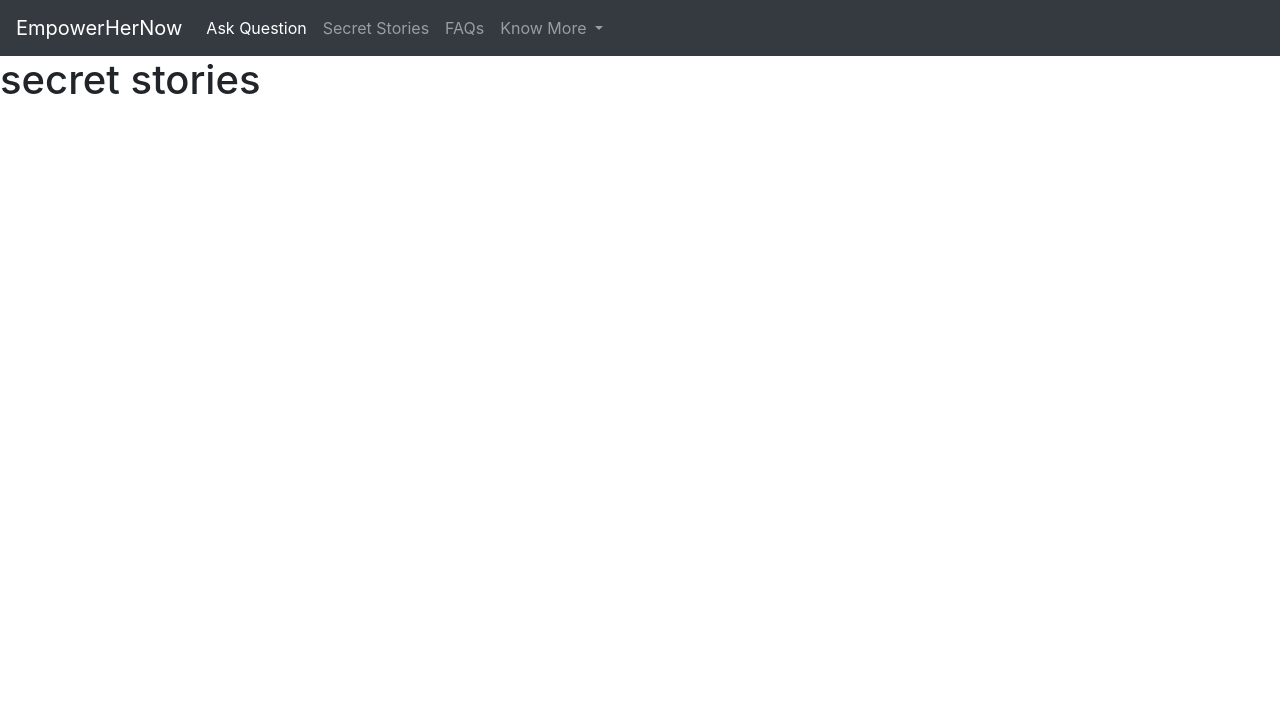
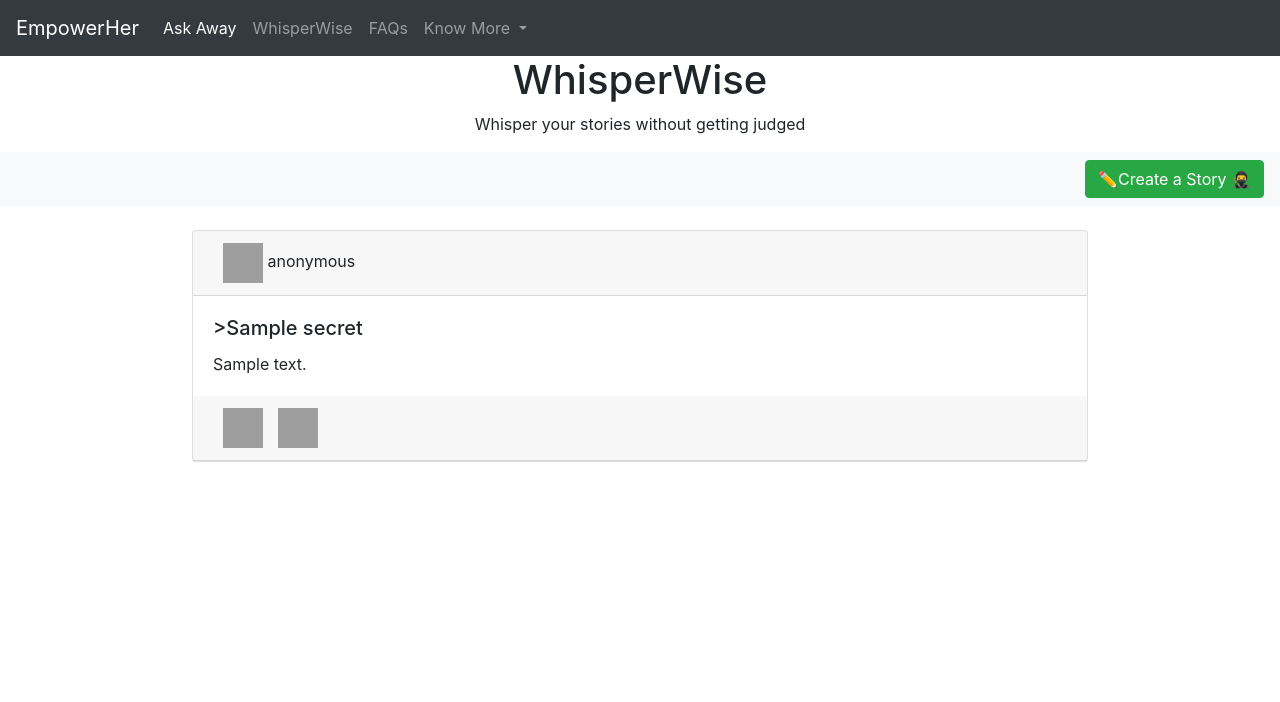
Before and after one commit to hassancodes/empowerher, a Flask app: page /secretstories in a window 1280 px wide. Shown: the top 702 px of the page. Run offline with Flask 2, Linux system fonts and the light colour scheme; a database or web service that is not in the repository returns one stand-in record (values such as "Sample title"); some libraries are stand-ins or nearby versions; grey boxes are pictures that could not be loaded.

Commit message:
adding social media post support

```diff
--- a/app.py
+++ b/app.py
@@ -1,6 +1,6 @@
 from flask import Flask,request,redirect
 from flask import render_template
-from db import addquestions, retrievequestions
+from db import addquestions, retrievequestions,addstory,fetchstories,addunanweredquestions
 import pymongo
 app = Flask(__name__)
 
@@ -22,6 +22,9 @@ def assistance():
 
 
 
+
+#################################################
+#################################################
 @app.route("/askquestion", methods=["GET", "POST"])
 # adding data to the database
 def askquestion():
@@ -31,10 +34,32 @@ def askquestion():
             "title" : title,
             "description": description
             }
-
-    addquestions(data)
+    addunanweredquestions(data)
+    # addquestions(data)
     # this where we need to add a successfully asked question page
     return "You submitted"
+
+@app.route("/submitpost",methods=["GET","POST"])
+def submitpost():
+    # call a function pull all the stories before that
+
+    title = request.form["title"]
+    story = request.form["story"]
+    storydata = {
+        "storytitle" : title,
+        "storydescription": story
+    }
+    addstory(storydata)
+    return "Story Submitted"
+
+
+
+
+
+
+#################################################
+#################################################
+
 
 @app.route("/frequentask")
 def frequentask():
@@ -45,7 +70,13 @@ def frequentask():
 
 @app.route("/secretstories")
 def secretstories():
-    return render_template("secretstories.html")
+    # we will load the random stories
+    storydata = fetchstories()
+    # print(storydata[0]["storytitlep
+    print(storydata)
+
+    return render_template("secretstories.html", storydata=storydata)
+
 
 
 
--- a/db.py
+++ b/db.py
@@ -1,8 +1,13 @@
 # this file is just fo dealing with databases
 import pymongo
+from password import creds
+
 import pprint
-client = pymongo.MongoClient("mongodb+srv://mhassan:622883@questiondb.ow3iutv.mongodb.net/?retryWrites=true&w=majority")
+data = creds()
+
+client = pymongo.MongoClient(f"mongodb+srv://{data['username']}:{data['password']}@questiondb.ow3iutv.mongodb.net/?retryWrites=true&w=majority")
 # creating a database named empower
+
 db = client.empower
 
 
@@ -23,3 +28,38 @@ def retrievequestions():
     retquestions = db.questions
     # returns a lists to display
     return list(retquestions.find())
+
+
+# adding stories to the app
+def addstory(data):
+
+    dblist = db.list_collection_names()
+    if "secrets" in dblist:
+        pass
+    else:
+        db.create_collection("secrets")
+
+    secret = db.secrets
+    secret.insert_one(data)
+    # {
+    #  name :
+    #  title : " "
+    #  story : " "
+    #  }
+
+def fetchstories():
+   secret = db.secrets
+   return list(secret.find())
+
+# print(fetchstories())
+
+
+def  addunanweredquestions(data):
+    dblist = db.list_collection_names()
+    if "unansweredquestions" in dblist:
+        pass
+    else:
+        db.create_collection("unansweredquestions")
+
+    unansquestion = db.unansweredquestions
+    unansquestion.insert_one(data)
--- /dev/null
+++ b/static/anim.js
@@ -0,0 +1,7 @@
+function addcode(){
+
+    let div = document.querySelector(".createpostarea");
+    div.style.display="block";
+    console.log("Hello");
+
+}
--- a/static/style.css
+++ b/static/style.css
@@ -12,13 +12,40 @@ body{
     margin:auto;
 }
 
-.card{
-    padding: 2rem 10rem 2rem 10rem !important;
-    margin:100px;
-}
+
 .cardquestion{
     padding: 2rem 10rem 2rem 10rem !important;
     width: auto;
     margin:auto;
 
 }
+
+.createstory{
+
+    display:flex !important;
+    align-items: right !important;
+    justify-content: right !important;
+}
+
+.createpostarea{
+    width:50%;
+    margin:auto;
+    display:none;
+}
+
+.storycards{
+    width : 70%;
+    margin:auto;
+}
+
+.posts{
+    width:60%;
+    margin:auto;
+}
+
+
+.card-header li{
+    list-style: none;
+    display:inline;
+    margin-left:10px;
+}
--- a/templates/footer.html
+++ b/templates/footer.html
@@ -5,12 +5,10 @@
     </div>
   </nav>
 
-
-
-
-
   <script src="https://code.jquery.com/jquery-3.2.1.slim.min.js" integrity="sha384-KJ3o2DKtIkvYIK3UENzmM7KCkRr/rE9/Qpg6aAZGJwFDMVNA/GpGFF93hXpG5KkN" crossorigin="anonymous"></script>
   <script src="https://cdn.jsdelivr.net/npm/popper.js@1.12.9/dist/umd/popper.min.js" integrity="sha384-ApNbgh9B+Y1QKtv3Rn7W3mgPxhU9K/ScQsAP7hUibX39j7fakFPskvXusvfa0b4Q" crossorigin="anonymous"></script>
   <script src="https://cdn.jsdelivr.net/npm/bootstrap@4.0.0/dist/js/bootstrap.min.js" integrity="sha384-JZR6Spejh4U02d8jOt6vLEHfe/JQGiRRSQQxSfFWpi1MquVdAyjUar5+76PVCmYl" crossorigin="anonymous"></script>
+  <script src="{{url_for('static',filename='anim.js')}}"></script>
+
 </body>
 </html>
--- a/templates/frequentask.html
+++ b/templates/frequentask.html
@@ -16,6 +16,11 @@
           <!-- <h5 class="card-title">Special title treatment</h5> -->
           <p class="card-text">Answer : {{dict_item['description']}}</p>
         </div>
+        <br>
+        <ul class="card-header">
+          <li><img src="https://img.icons8.com/material/256/bookmark-outline.png" width=40 height=40 alt=""> Save</li>
+          <li><img src="https://img.icons8.com/ios-glyphs/256/share-rounded.png" width=40 height=40 alt=""> Share</li>
+        </ul>
       </div>
 {% endfor %}
 {% include "footer.html" %}
--- a/templates/header.html
+++ b/templates/header.html
@@ -7,21 +7,59 @@
      <link rel="stylesheet" href="{{url_for('static',filename='style.css')}}">
     <link rel="stylesheet" href="https://cdn.jsdelivr.net/npm/bootstrap@4.0.0/dist/css/bootstrap.min.css" integrity="sha384-Gn5384xqQ1aoWXA+058RXPxPg6fy4IWvTNh0E263XmFcJlSAwiGgFAW/dAiS6JXm" crossorigin="anonymous">
 
-    <title>EmpowerHerNow | Empowering Women, Enhancing Lives</title>
-</head>
+    <title>EmpowerHer | Empowering Women, Enhancing Lives</title>
+    <script>
+      function addReadMore(text) {
+        if (text.length <= 50) {
+          return text;
+        }
+        const shortenedText = text.substring(0, 50) + '...';
+        const expandedText = text;
+
+        const readMoreButton = document.createElement('button');
+        readMoreButton.innerHTML = 'Read More';
+        readMoreButton.style.backgroundColor = '#4CAF50';
+        readMoreButton.style.color = 'white';
+        readMoreButton.style.padding = '10px 20px';
+        readMoreButton.style.border = 'none';
+        readMoreButton.style.cursor = 'pointer';
+
+        const textContainer = document.createElement('p');
+        textContainer.innerHTML = shortenedText;
+        textContainer.style.display = 'inline';
+
+        readMoreButton.addEventListener('click', function() {
+          if (textContainer.innerHTML === shortenedText) {
+            textContainer.innerHTML = expandedText;
+            readMoreButton.innerHTML = 'Read Less';
+          } else {
+            textContainer.innerHTML = shortenedText;
+            readMoreButton.innerHTML = 'Read More';
+          }
+        });
+
+        const readMoreContainer = document.createElement('div');
+        readMoreContainer.appendChild(textContainer);
+        readMoreContainer.appendChild(readMoreButton);
+
+        return readMoreContainer.outerHTML;
+      }
+    </script>
+
+  </head>
 <body>
     <nav class="navbar navbar-expand-lg navbar-dark bg-dark">
-        <a class="navbar-brand" href="/">EmpowerHerNow</a>
+        <a class="navbar-brand" href="/">EmpowerHer</a>
         <button class="navbar-toggler" type="button" data-toggle="collapse" data-target="#navbarNavDropdown" aria-controls="navbarNavDropdown" aria-expanded="false" aria-label="Toggle navigation">
           <span class="navbar-toggler-icon"></span>
         </button>
         <div class="collapse navbar-collapse" id="navbarNavDropdown">
           <ul class="navbar-nav">
             <li class="nav-item active">
-              <a class="nav-link" href='{{url_for("assistance")}}'>Ask Question <span class="sr-only">(current)</span></a>
+              <a class="nav-link" href='{{url_for("assistance")}}'>Ask Away <span class="sr-only">(current)</span></a>
             </li>
             <li class="nav-item">
-              <a class="nav-link" href='{{url_for("secretstories")}}'>Secret Stories</a>
+              <a class="nav-link" href='{{url_for("secretstories")}}'>WhisperWise</a>
             </li>
             <li class="nav-item">
               <a class="nav-link" href='{{url_for("frequentask")}}'>FAQs</a>
@@ -31,7 +69,7 @@
                 Know More
               </a>
               <div class="dropdown-menu" aria-labelledby="navbarDropdownMenuLink">
-                <a class="dropdown-item" href="#">Problem</a>
+                <a class="dropdown-item" href="#">About Us</a>
                 <a class="dropdown-item" href="#">Another action</a>
                 <a class="dropdown-item" href="#">Something else here</a>
               </div>
--- a/templates/index.html
+++ b/templates/index.html
@@ -1,3 +1,8 @@
 {% include "header.html" %}
+working fine now
 <h1>This is index.html lol </h1>
+
+
+
+
 {% include "footer.html" %}
--- a/templates/secretstories.html
+++ b/templates/secretstories.html
@@ -1,3 +1,50 @@
 {% include "header.html" %}
-<h1>secret stories</h1>
+<h1 align=center>WhisperWise</h1>
+<p align=center>Whisper your stories without getting judged</p>
+
+<nav class="navbar navbar-expand-lg navbar-light bg-light createstory">
+    <button type="button" class="btn btn-success" onclick="addcode()">✏️Create a Story 🥷</button>
+
+  </nav>
+
+  <div class="createpostarea">
+    <form action="/submitpost" method="post">
+   <div class="mb-3">
+    <label  class="form-label">Post Title</label>
+    <input name="title" type="text" class="form-control" id="exampleFormControlInput1" placeholder="Add your story title">
+  </div>
+  <div class="mb-3">
+    <label class="form-label">Add your story of less than 200 letters</label>
+    <textarea maxlength=500 name="story" class="form-control" id="exampleFormControlTextarea1" rows="10"></textarea>
+  </div>
+  <button type="submit" class="btn btn-success" >Submit</button>
+</form>
+</div>
+
+
+
+<!-- old posts to show -->
+
+
+
+{% for i in storydata %}
+<br>
+<div class="card storycards">
+  <ul class="card-header">
+    <li><img src="https://img.icons8.com/external-flaticons-lineal-color-flat-icons/256/external-women-modelling-agency-flaticons-lineal-color-flat-icons.png" width=40 height=40 alt=""> anonymous</li>
+  </ul>
+  <div class="card-body">
+    <h5 class="card-title">>{{i['storytitle']}}</h5>
+    <p class="card-text">{{i['storydescription']}}</p>
+
+  </div>
+  <ul class="card-header">
+    <li><img src="https://img.icons8.com/material-outlined/256/filled-like.png" width=40px height=40px alt=""></li>
+    <li><img src="https://img.icons8.com/material-outlined/256/comments.png" width=40px height=40px alt=""></li>
+  </ul>
+
+</div>
+<br>
+{% endfor %}
+
 {% include "footer.html" %}
```
Also changed, not shown: 1 other file.
